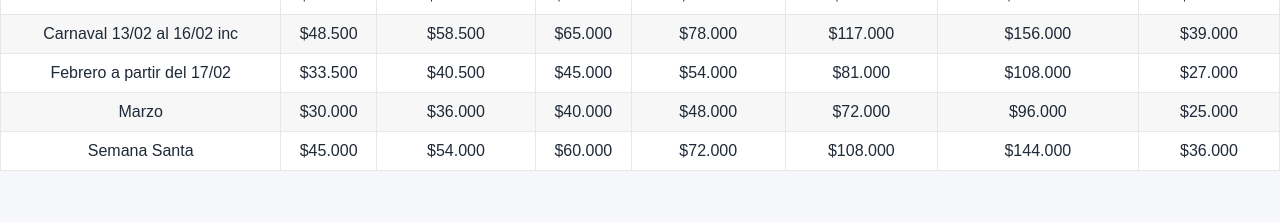
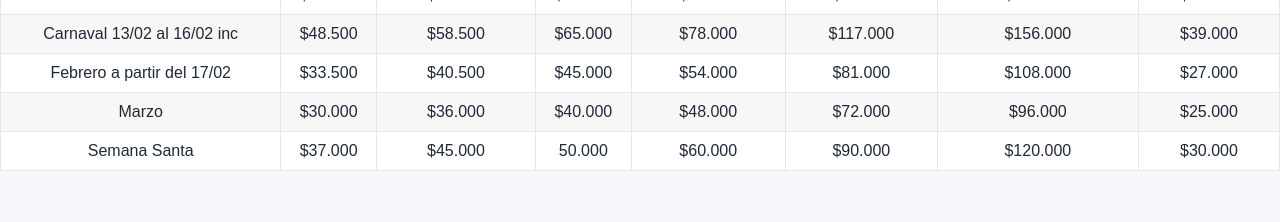
Before and after one commit to germanoyarzo/hotelraglan, a React (Create React App) app: page / in a window 1280 px wide. Shown: the part 2720-2942 px from the top of the page. Built offline with nearby package versions, Linux system fonts and the light colour scheme; a web font is replaced by a local one.

Commit message:
Update Tarifas table with new pricing values

```diff
--- a/src/components/Tarifas.jsx
+++ b/src/components/Tarifas.jsx
@@ -67,13 +67,13 @@ function Tarifas() {
 
             <tr>
               <td>Semana Santa</td>
+              <td>$37.000</td>
               <td>$45.000</td>
-              <td>$54.000</td>
+              <td>50.000</td>
               <td>$60.000</td>
-              <td>$72.000</td>
-              <td>$108.000</td>
-              <td>$144.000</td>
-              <td>$36.000</td>
+              <td>$90.000</td>
+              <td>$120.000</td>
+              <td>$30.000</td>
             </tr>
           </tbody>
         </table>
```
